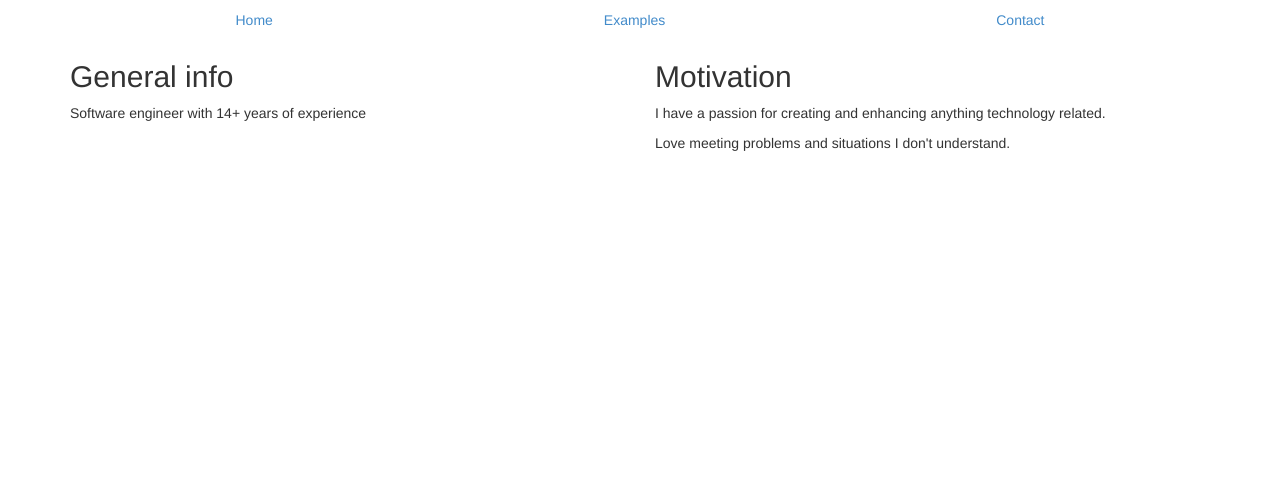
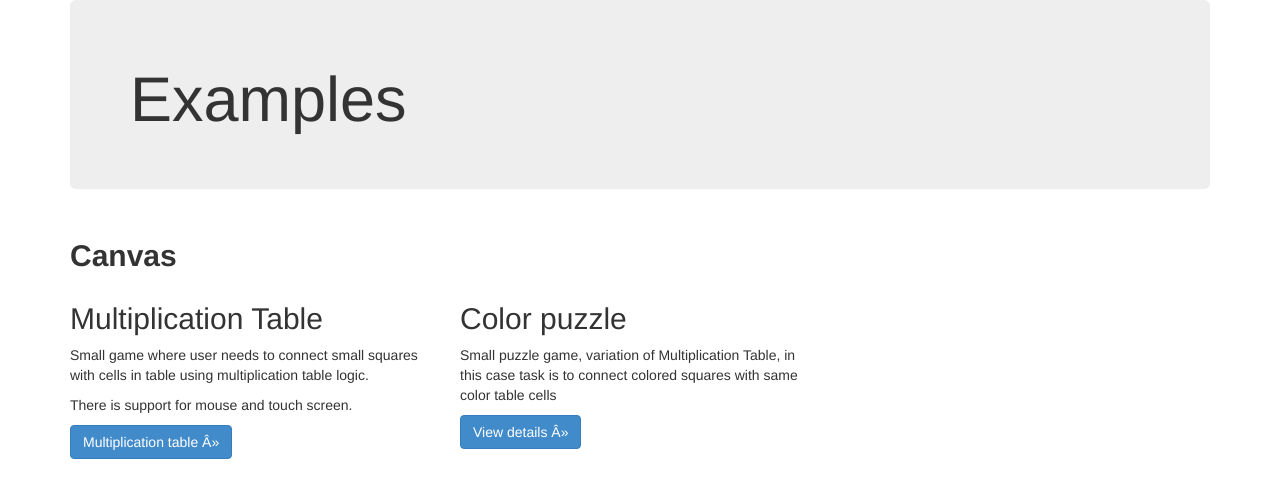
Before and after one commit to ak-19/animation-examples, a website: page static/index.html in a window 1280 px wide. Drawn offline with Linux system fonts and the light colour scheme.

Commit message:
remove p info

```diff
--- a/static/index.html
+++ b/static/index.html
@@ -5,34 +5,30 @@
     </script>
     <link rel="stylesheet" href="css/bootstrap.min.css">
     <link rel="stylesheet" href="css/justified-nav.css">
+    <link rel="stylesheet" href="css/main.css">
     <script charset="utf-8" src="js/bootstrap.min.js">
     </script>
   </head>
   <body>
       <div class="container">
-        <div class="masthead">
-          <nav>
-            <ul class="nav nav-justified">
-              <li  class="active"><a  href="#">Home</a></li>
-              <li><a href="examples.html">Examples</a></li>
-              <li><a href="contact.html">Contact</a></li>
-            </ul>
-          </nav>
+        <div class="jumbotron">
+          <h1>Examples</h1>
         </div>
+
         <div class="row">
-          <div class="col-lg-6">
-            <h2>General info</h2>
-            <p>Software engineer with 14+ years of experience</p>
+          <h2 class="sub-header-bold">Canvas</h2>
+          <div class="col-lg-4">
+            <h2>Multiplication Table</h2>
+            <p>Small game where user needs to connect small squares with cells in table using multiplication table logic.</p>
+            <p>There is support for mouse and touch screen.</p>
+            <p><a class="btn btn-primary" href="multiplicationTable/start.html" role="button">Multiplication table »</a></p>
           </div>
-          <div class="col-lg-6">
-            <h2>Motivation</h2>
-            <p>I have a passion for creating and enhancing anything technology related. </p>
-            <p>Love meeting problems and situations I don't understand. </p>
-         </div>
+          <div class="col-lg-4">
+            <h2>Color puzzle</h2>
+            <p>Small puzzle game, variation of Multiplication Table, in this case task is to connect colored squares with same color table cells</p>
+            <p><a class="btn btn-primary" href="colorPuzzle/start.html" role="button">View details »</a></p>
+          </div>
         </div>
-        <footer class="footer">
-          <p></p>
-        </footer>
       </div>
   </body>
 </html>
```
Also changed, not shown: static/contact.html (deleted, +0 -35 lines), static/examples.html (deleted, +0 -48 lines).
